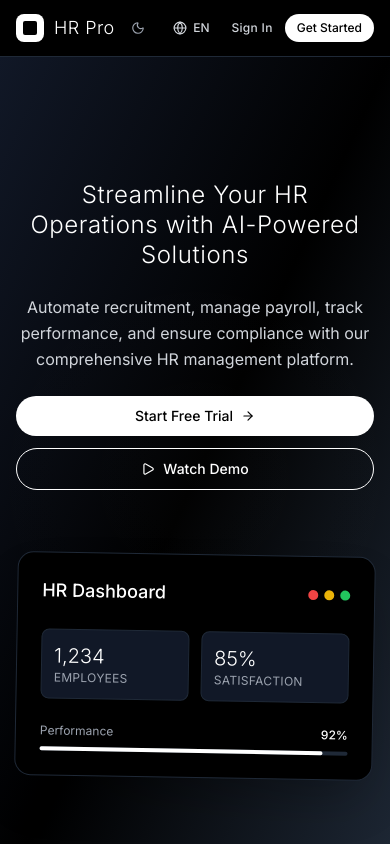
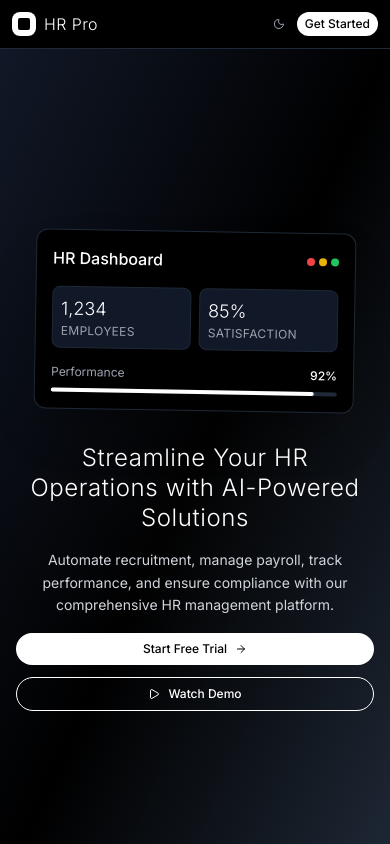
Before and after one commit to EchoSols/Hmrs_fro, a React (Vite) app: page / in a window 390 px wide. Shown: the top 844 px of the page. Built offline with nearby package versions, Linux system fonts and the light colour scheme.

Commit message:
Perfect full-screen responsiveness: entire viewport coverage with mobile-first design and adaptive layouts

```diff
--- a/src/pages/LandingPage.tsx
+++ b/src/pages/LandingPage.tsx
@@ -24,19 +24,19 @@ const ModernHeader = () => {
   const { theme, toggleTheme } = useTheme()
 
   return (
-    <header className="bg-black/90 backdrop-blur-md border-b border-gray-800 sticky top-0 z-50">
-      <div className="max-w-7xl mx-auto px-4 sm:px-6 lg:px-8">
-        <div className="flex items-center justify-between h-14">
+    <header className="bg-black/90 backdrop-blur-md border-b border-gray-800 sticky top-0 z-50 w-full">
+      <div className="max-w-7xl mx-auto px-3 sm:px-4 lg:px-8">
+        <div className="flex items-center justify-between h-12 sm:h-14">
           {/* Logo */}
           <div className="flex items-center">
-            <div className="w-7 h-7 bg-white rounded-lg flex items-center justify-center mr-2.5">
-              <div className="w-3.5 h-3.5 bg-black rounded-sm"></div>
+            <div className="w-6 h-6 sm:w-7 sm:h-7 bg-white rounded-lg flex items-center justify-center mr-2 sm:mr-2.5">
+              <div className="w-3 h-3 sm:w-3.5 sm:h-3.5 bg-black rounded-sm"></div>
             </div>
-            <span className="text-lg font-light text-white tracking-wide">HR Pro</span>
+            <span className="text-base sm:text-lg font-light text-white tracking-wide">HR Pro</span>
           </div>
 
           {/* Navigation */}
-          <nav className="hidden md:flex items-center space-x-6">
+          <nav className="hidden md:flex items-center space-x-4 lg:space-x-6">
             <a href="#features" className="text-gray-300 hover:text-white transition-colors text-xs font-medium tracking-wide">
               {t('landing.features')}
             </a>
@@ -52,19 +52,19 @@ const ModernHeader = () => {
           </nav>
 
           {/* Actions */}
-          <div className="flex items-center space-x-3">
+          <div className="flex items-center space-x-2 sm:space-x-3">
             {/* Theme Toggle */}
             <button
               onClick={toggleTheme}
-              className="p-1.5 rounded-full text-gray-400 hover:text-white hover:bg-white/10 transition-all duration-300"
+              className="p-1 sm:p-1.5 rounded-full text-gray-400 hover:text-white hover:bg-white/10 transition-all duration-300"
             >
-              {theme === 'dark' ? <Sun className="w-3.5 h-3.5" /> : <Moon className="w-3.5 h-3.5" />}
+              {theme === 'dark' ? <Sun className="w-3 h-3 sm:w-3.5 sm:h-3.5" /> : <Moon className="w-3 h-3 sm:w-3.5 sm:h-3.5" />}
             </button>
 
             {/* Language Switcher */}
-            <div className="relative">
-              <button className="flex items-center space-x-1.5 px-2.5 py-1.5 text-xs font-medium text-gray-300 hover:text-white hover:bg-white/10 rounded-full transition-all duration-300">
-                <Globe className="w-3.5 h-3.5" />
+            <div className="relative hidden sm:block">
+              <button className="flex items-center space-x-1 sm:space-x-1.5 px-2 sm:px-2.5 py-1 sm:py-1.5 text-xs font-medium text-gray-300 hover:text-white hover:bg-white/10 rounded-full transition-all duration-300">
+                <Globe className="w-3 h-3 sm:w-3.5 sm:h-3.5" />
                 <span>EN</span>
               </button>
             </div>
@@ -72,7 +72,7 @@ const ModernHeader = () => {
             {/* Sign In */}
             <a
               href="/login"
-              className="text-gray-300 hover:text-white transition-colors font-medium text-xs tracking-wide"
+              className="text-gray-300 hover:text-white transition-colors font-medium text-xs tracking-wide hidden sm:block"
             >
               {t('landing.signIn')}
             </a>
@@ -80,7 +80,7 @@ const ModernHeader = () => {
             {/* Get Started */}
             <a
               href="/login"
-              className="bg-white text-black hover:bg-gray-100 px-3 py-1.5 rounded-full font-medium text-xs transition-all duration-300"
+              className="bg-white text-black hover:bg-gray-100 px-2 sm:px-3 py-1 sm:py-1.5 rounded-full font-medium text-xs transition-all duration-300"
             >
               {t('landing.getStarted')}
             </a>
@@ -96,57 +96,57 @@ const ModernHeroSection = () => {
   const { t } = useTranslation()
 
   return (
-    <section className="h-screen bg-gradient-to-br from-gray-900 via-black to-gray-800 flex items-center justify-center relative overflow-hidden">
+    <section className="min-h-screen w-full bg-gradient-to-br from-gray-900 via-black to-gray-800 flex items-center justify-center relative overflow-hidden">
       {/* Background Pattern */}
       <div className="absolute inset-0 opacity-10">
         <div className="absolute inset-0 bg-[radial-gradient(circle_at_50%_50%,rgba(255,255,255,0.1),transparent_50%)]"></div>
       </div>
 
-      <div className="w-full h-full max-w-7xl mx-auto px-4 sm:px-6 lg:px-8 flex items-center relative z-10">
-        <div className="grid grid-cols-1 lg:grid-cols-2 gap-16 items-center w-full">
+      <div className="w-full h-full max-w-7xl mx-auto px-4 sm:px-6 lg:px-8 flex items-center justify-center relative z-10">
+        <div className="grid grid-cols-1 xl:grid-cols-2 gap-8 xl:gap-16 items-center w-full max-w-6xl">
           {/* Content */}
-          <div className="space-y-6 text-center lg:text-left">
-            <h1 className="text-2xl md:text-3xl lg:text-4xl font-light text-white leading-tight tracking-wide">
+          <div className="space-y-4 sm:space-y-6 text-center xl:text-left order-2 xl:order-1">
+            <h1 className="text-2xl sm:text-3xl md:text-4xl xl:text-5xl font-light text-white leading-tight tracking-wide">
               {t('landing.heroTitle')}
             </h1>
-            <p className="text-base md:text-lg text-gray-300 leading-relaxed max-w-2xl mx-auto lg:mx-0">
+            <p className="text-sm sm:text-base md:text-lg text-gray-300 leading-relaxed max-w-2xl mx-auto xl:mx-0">
               {t('landing.heroSubtitle')}
             </p>
-            <div className="flex flex-col sm:flex-row gap-3 justify-center lg:justify-start">
+            <div className="flex flex-col sm:flex-row gap-3 justify-center xl:justify-start">
               <a
                 href="/login"
-                className="bg-white text-black hover:bg-gray-100 px-6 py-2.5 rounded-full font-medium text-sm transition-all duration-300 flex items-center justify-center group"
+                className="bg-white text-black hover:bg-gray-100 px-4 sm:px-6 py-2 sm:py-2.5 rounded-full font-medium text-xs sm:text-sm transition-all duration-300 flex items-center justify-center group"
               >
                 {t('landing.startFreeTrial')}
-                <ArrowRight className="w-3.5 h-3.5 ml-2 group-hover:translate-x-1 transition-transform" />
+                <ArrowRight className="w-3 sm:w-3.5 h-3 sm:h-3.5 ml-2 group-hover:translate-x-1 transition-transform" />
               </a>
-              <button className="border border-white text-white hover:bg-white hover:text-black px-6 py-2.5 rounded-full font-medium text-sm transition-all duration-300 flex items-center justify-center group">
-                <Play className="w-3.5 h-3.5 mr-2 group-hover:scale-110 transition-transform" />
+              <button className="border border-white text-white hover:bg-white hover:text-black px-4 sm:px-6 py-2 sm:py-2.5 rounded-full font-medium text-xs sm:text-sm transition-all duration-300 flex items-center justify-center group">
+                <Play className="w-3 sm:w-3.5 h-3 sm:h-3.5 mr-2 group-hover:scale-110 transition-transform" />
                 {t('landing.watchDemo')}
               </button>
             </div>
           </div>
 
           {/* Dashboard Preview */}
-          <div className="relative flex justify-center lg:justify-end">
-            <div className="bg-black border border-gray-800 rounded-2xl shadow-2xl p-6 transform rotate-1 hover:rotate-0 transition-all duration-500 hover:scale-105 max-w-sm w-full">
-              <div className="flex items-center justify-between mb-6">
-                <h3 className="text-lg font-medium text-white">HR Dashboard</h3>
-                <div className="flex space-x-1.5">
-                  <div className="w-2.5 h-2.5 bg-red-500 rounded-full"></div>
-                  <div className="w-2.5 h-2.5 bg-yellow-500 rounded-full"></div>
-                  <div className="w-2.5 h-2.5 bg-green-500 rounded-full"></div>
+          <div className="relative flex justify-center xl:justify-end order-1 xl:order-2">
+            <div className="bg-black border border-gray-800 rounded-xl sm:rounded-2xl shadow-2xl p-4 sm:p-6 transform rotate-1 hover:rotate-0 transition-all duration-500 hover:scale-105 w-full max-w-xs sm:max-w-sm">
+              <div className="flex items-center justify-between mb-4 sm:mb-6">
+                <h3 className="text-base sm:text-lg font-medium text-white">HR Dashboard</h3>
+                <div className="flex space-x-1 sm:space-x-1.5">
+                  <div className="w-2 sm:w-2.5 h-2 sm:h-2.5 bg-red-500 rounded-full"></div>
+                  <div className="w-2 sm:w-2.5 h-2 sm:h-2.5 bg-yellow-500 rounded-full"></div>
+                  <div className="w-2 sm:w-2.5 h-2 sm:h-2.5 bg-green-500 rounded-full"></div>
                 </div>
               </div>
 
               {/* Stats Grid */}
-              <div className="grid grid-cols-2 gap-3 mb-6">
-                <div className="bg-gray-900 border border-gray-800 p-3 rounded-lg">
-                  <div className="text-xl font-light text-white">1,234</div>
+              <div className="grid grid-cols-2 gap-2 sm:gap-3 mb-4 sm:mb-6">
+                <div className="bg-gray-900 border border-gray-800 p-2 sm:p-3 rounded-lg">
+                  <div className="text-lg sm:text-xl font-light text-white">1,234</div>
                   <div className="text-xs text-gray-400 uppercase tracking-wide">Employees</div>
                 </div>
-                <div className="bg-gray-900 border border-gray-800 p-3 rounded-lg">
-                  <div className="text-xl font-light text-white">85%</div>
+                <div className="bg-gray-900 border border-gray-800 p-2 sm:p-3 rounded-lg">
+                  <div className="text-lg sm:text-xl font-light text-white">85%</div>
                   <div className="text-xs text-gray-400 uppercase tracking-wide">Satisfaction</div>
                 </div>
               </div>
@@ -561,9 +561,9 @@ const ModernFooter = () => {
 
 const LandingPage = () => {
   return (
-    <div className="min-h-screen bg-black">
+    <div className="min-h-screen w-full bg-black">
       <ModernHeader />
-      <main>
+      <main className="w-full">
         <ModernHeroSection />
         <ModernFeaturesSection />
         <ModernTestimonialsSection />
```
